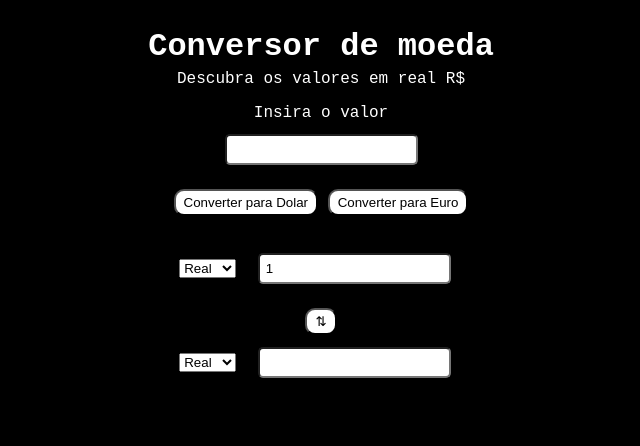
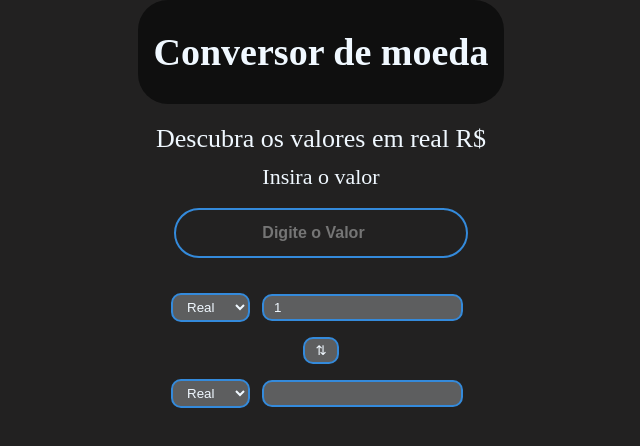
Before and after one commit to VitorRiboli/conversorDeMoeda, a plain HTML site: page index.html in a window 1280 px wide. Shown: the whole page, without its empty margins (319-959 px from the left). Drawn offline with Linux system fonts and the light colour scheme; no server answers.

Commit message:
Finalização Alpha

```diff
--- a/index.html
+++ b/index.html
@@ -1,5 +1,6 @@
 <!DOCTYPE html>
 <html lang="en">
+
 <head>
   <meta charset="UTF-8">
   <meta http-equiv="X-UA-Compatible" content="IE=edge">
@@ -7,18 +8,13 @@
   <link rel="stylesheet" href="style.css">
   <title>Conversor de Moeda</title>
 </head>
+
 <body>
   <div class="container">
-        <h1 class="page-title">
-          Conversor de moeda
-        </h1>
-        <p class="page-subtitle">
-          Descubra os valores em real R$
-        </p>
-        <label for="moeda">Insira o valor</label><br>
-        <input type="number" id="valor" size="2" /><br>
-        <button type="submit" onclick="Converter()">Converter para Dolar</button>
-        <button type="submit" onclick="euro()">Converter para Euro</button>
+    <h1 class="page-title">Conversor de moeda</h1>
+    <p class="page-subtitle">Descubra os valores em real R$</p>
+    <label class="moeda"  for="moeda">Insira o valor</label><br>
+    <input type="number" id="valor" size="2" placeholder="Digite o Valor"/><br>
     <h2 id="valorConvertido"></h2>
     <div class="teste">
       <span id="tax_info"></span>
@@ -38,4 +34,5 @@
 
   <script src="script.js"></script>
 </body>
+
 </html>
--- a/style.css
+++ b/style.css
@@ -1,62 +1,98 @@
+* {
+  margin: 0;
+  padding: 0;
+  box-sizing: border-box;
+}
+
 body {
-    font-family: "Roboto Mono", monospace;
-    min-height: 400px;
-    background-color: #000000;
-    background-size: 100vh;
-    background-position: center bottom;
-    background-repeat: no-repeat;
+  background-color: rgb(34, 33, 33);
+  display: flex;
+  justify-content: center;
+  align-items: center;
 }
 
 .container {
-    text-align: center;
-    padding: 20px;
-    height: 100vh;
+  display: flex;
+  justify-content: center;
+  align-items: center;
+  flex-direction: column;
 }
 
 .page-title {
-    color: #ffffff;
-    margin: 0 0 5px;
+  font-size: 38px;
+  font-weight: 800;
+  color: aliceblue;
+  padding: 30px 16px ;
+  background-color: rgb(15, 15, 15);
+  border-radius: 30px;
+  display: flex;
+  justify-content: center;
+  align-items: center;
 }
 
 .page-subtitle {
-    color: #ffffff;
-    margin-top: 5px;
+  color: aliceblue;
+  font-size: 26px;
+  margin-top: 20px;
+  display: flex;
+  justify-content: center;
+  align-items: center;
 }
 
-  .page-logo {
-    width: 200px;
+.moeda {
+  color: aliceblue;
+  font-size: 22px;
+  margin-top: 10px;
+  display: flex;
+  justify-content: center;
+  align-items: center;
 }
 
-  .alura-logo {
-    width: 40px;
-    position: absolute;
-    top: 10px;
-    right: 10px;
-  }
-
-  input {
-    margin: 12px;
-    padding: 6px;
-    border-radius: 5px;
-  }
-
-  label {
-    color: white;
-  }
-
-  button {
-    margin-top: 12px;
-    padding: 4px 8px;
-    border-radius: 10px;
-    background: #ffffff;
-  }
-
-  h2 {
+#valor {
+  background: none;
+  display: block;
+  text-align: center;
+  border: 2px solid #348adb;
+  padding: 14px 10px;
+  width: 80%;
   color: #ffffff;
-    font-size: 30px;
+  border-radius: 26px;
+  transition: 0.25s;
+  font-size: 16px;
+  font-weight: 600;
 }
 
 .teste {
-    text-align: center;
+  display: flex;
+  justify-content: center;
+  align-items: center;
+  flex-direction: column;
+}
 
+#tax_info {
+  color: aliceblue;
+  font-size: 30px;
+  margin: 0 10px 10px 10px;
+  display: flex;
+  justify-content: center;
+  align-items: center;
 }
+
+#from_currency, #to_currency {
+  border: none;
+  border-radius: 10px;
+  padding: 4px 10px;
+  background-color: #5d5e5f;
+  border: 2px solid #348adb;
+  color: aliceblue;
+}
+
+#from_ammount, #to_ammount, #swap {
+  border: none;
+  border-radius: 10px;
+  padding: 4px 10px;
+  background-color: #5d5e5f;
+  border: 2px solid #348adb;
+  color: aliceblue;
+  margin: 8px;
+}
```
Lines whose indentation alone changed are shown as unchanged.
